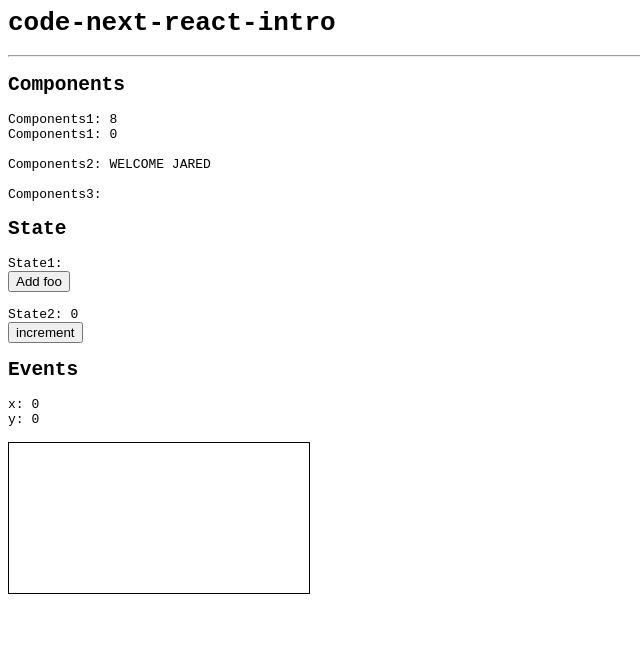
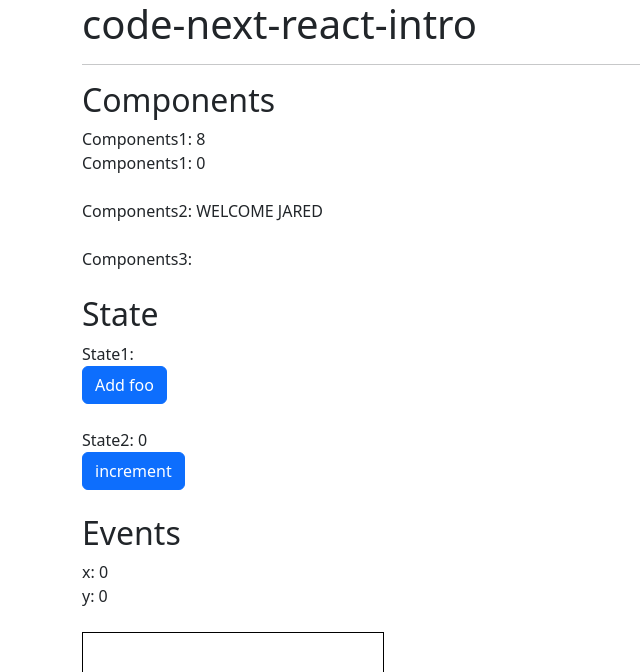
Before and after one commit to jaredjj3/code-next-react-intro, a React (Create React App) app: page / in a window 1280 px wide. Shown: the top 672 px of the page, without its empty margins (0-640 px from the left). Built offline with nearby package versions, Linux system fonts and the light colour scheme.

Commit message:
5 files modified

```diff
--- a/public/index.html
+++ b/public/index.html
@@ -1 +1,13 @@
-<div id="root"></div>
+<!doctype html>
+<html lang="en">
+  <head>
+    <meta charset="utf-8">
+    <meta name="viewport" content="width=device-width, initial-scale=1">
+    <title>Code Next React Intro</title>
+    <link href="https://cdn.jsdelivr.net/npm/bootstrap@5.3.0-alpha1/dist/css/bootstrap.min.css" rel="stylesheet" integrity="sha384-GLhlTQ8iRABdZLl6O3oVMWSktQOp6b7In1Zl3/Jr59b6EGGoI1aFkw7cmDA6j6gD" crossorigin="anonymous">
+  </head>
+  <body>
+    <div id="root"></div>
+    <script src="https://cdn.jsdelivr.net/npm/bootstrap@5.3.0-alpha1/dist/js/bootstrap.bundle.min.js" integrity="sha384-w76AqPfDkMBDXo30jS1Sgez6pr3x5MlQ1ZAGC+nuZB+EYdgRZgiwxhTBTkF7CXvN" crossorigin="anonymous"></script>
+  </body>
+</html>
--- a/src/App.js
+++ b/src/App.js
@@ -6,7 +6,7 @@ import "./style.css";
 
 export default function App() {
   return (
-    <>
+    <div class="container">
       <h1>code-next-react-intro</h1>
 
       <hr />
@@ -14,11 +14,15 @@ export default function App() {
       <h2>Components</h2>
       <Components />
 
+      <br />
+
       <h2>State</h2>
       <State />
 
+      <br />
+
       <h2>Events</h2>
       <Events />
-    </>
+    </div>
   );
 }
--- a/src/State.js
+++ b/src/State.js
@@ -27,7 +27,7 @@ const State1 = () => {
 
       <br />
 
-      <button onClick={addFoo}>Add foo</button>
+      <button class="btn btn-primary" onClick={addFoo}>Add foo</button>
     </div>
   );
 };
@@ -48,7 +48,7 @@ const State2 = () => {
 
       <br />
 
-      <button onClick={increment}>increment</button>
+      <button class="btn btn-primary" onClick={increment}>increment</button>
     </div>
   );
 };
--- a/src/State.solution.js
+++ b/src/State.solution.js
@@ -28,7 +28,7 @@ const State1 = () => {
 
       <br />
 
-      <button onClick={addFoo}>Add foo</button>
+      <button class="btn btn-primary" onClick={addFoo}>Add foo</button>
     </div>
   );
 };
@@ -53,7 +53,7 @@ const State2 = () => {
 
       <br />
 
-      <button onClick={increment}>increment</button>
+      <button class="btn btn-primary" onClick={increment}>increment</button>
     </div>
   );
 };
--- a/src/style.css
+++ b/src/style.css
@@ -1,7 +1,3 @@
-body {
-  font-family: monospace;
-}
-
 canvas {
   border: 1px solid black;
   cursor: crosshair;
```
